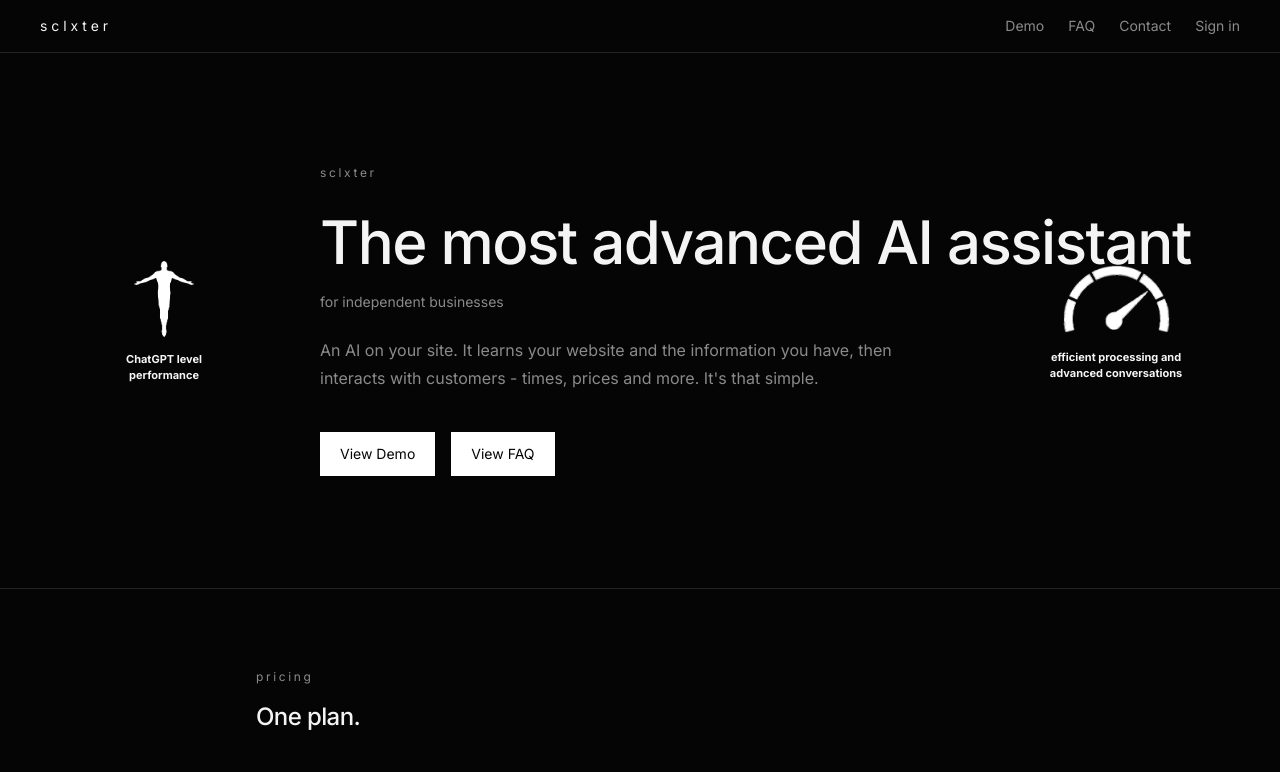
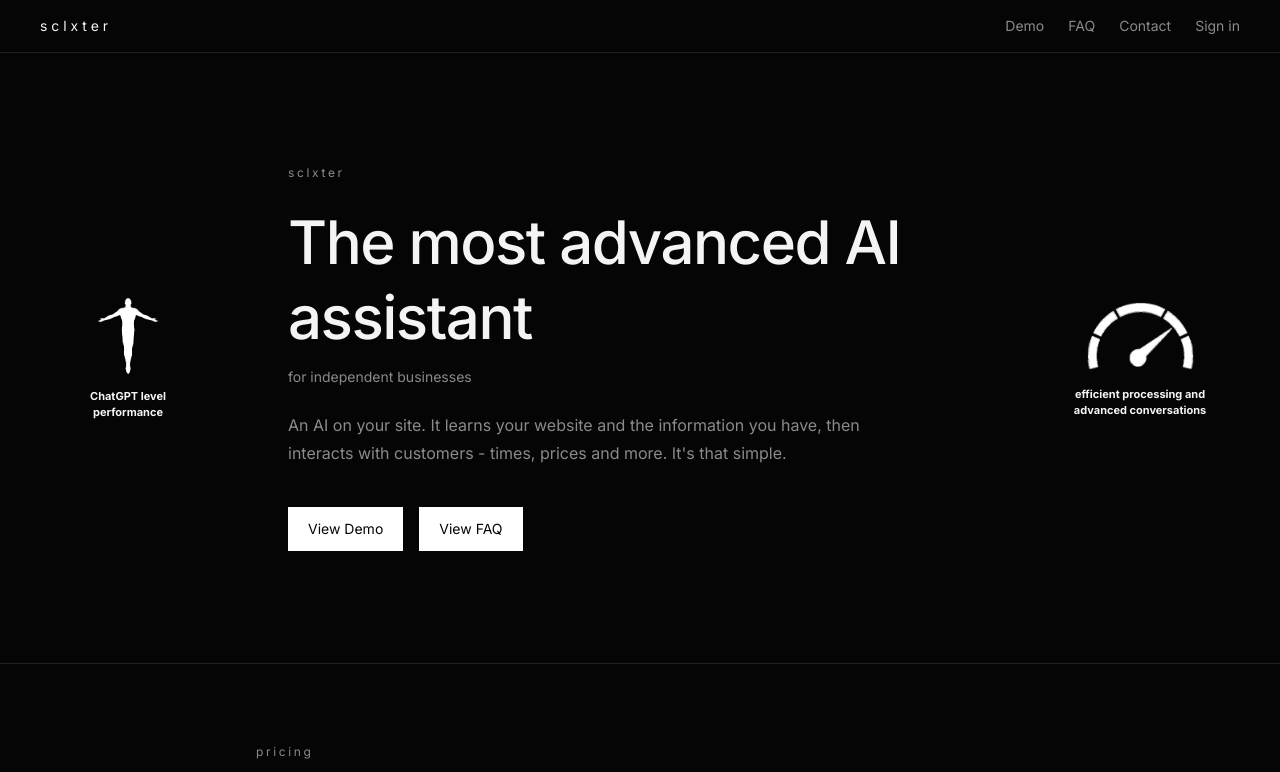
Before and after one commit to edwardsclaterx-web/sclxter, a Next.js app: page / in a window 1280 px wide. Shown: the top 772 px of the page. Built offline with nearby package versions, Linux system fonts and the light colour scheme; no server answers.

Commit message:
Keep original homepage centre; pin speedometer in the right gutter
Co-authored-by: sclater <sclater@me.com>

```diff
--- a/src/app/page.tsx
+++ b/src/app/page.tsx
@@ -13,20 +13,17 @@ export default async function Home() {
         showBuy={false}
       />
       <main className="flex-1">
-        <section className="py-16 md:py-24 lg:py-28">
-          <div className="grid w-full grid-cols-2 items-center gap-x-6 gap-y-10 px-5 md:px-8 lg:grid-cols-[minmax(0,1fr)_minmax(0,40rem)_minmax(0,1fr)]">
-            <div className="col-span-2 lg:col-start-2 lg:row-start-1">
+        <section className="relative">
+          <div className="mx-auto w-full max-w-3xl px-5 py-20 md:px-8 md:py-28">
             <p className="text-xs tracking-[0.22em] text-muted">sclxter</p>
             <h1 className="mt-6 text-4xl font-medium leading-tight tracking-tight md:text-6xl">
               The most advanced AI assistant
             </h1>
-              <p className="mt-3 text-sm text-muted">
-                for independent businesses
-              </p>
+            <p className="mt-3 text-sm text-muted">for independent businesses</p>
             <p className="mt-6 max-w-xl text-base leading-7 text-muted">
-                An AI on your site. It learns your website and the information
-                you have, then interacts with customers - times, prices and
-                more. It&apos;s that simple.
+              An AI on your site. It learns your website and the information you
+              have, then interacts with customers - times, prices and more.
+              It&apos;s that simple.
             </p>
             <div className="mt-10 flex flex-wrap gap-4">
               <Link
@@ -43,30 +40,59 @@ export default async function Home() {
               </Link>
             </div>
           </div>
-            <aside className="flex flex-col items-center justify-center text-center lg:col-start-1 lg:row-start-1">
+          <aside className="pointer-events-none absolute top-1/2 left-0 hidden w-[calc(50%-24rem)] -translate-y-1/2 justify-center px-3 lg:flex">
+            <div className="flex flex-col items-center text-center">
               <img
                 src="/hero-figure.png"
                 alt=""
                 width={80}
                 height={100}
-                className="h-16 w-auto sm:h-[4.5rem] lg:h-20"
+                className="h-16 w-auto lg:h-20"
               />
               <p className="mt-3 max-w-[8.5rem] font-sans text-[11px] font-bold leading-4 text-fg">
                 ChatGPT level performance
               </p>
+            </div>
           </aside>
-            <aside className="flex flex-col items-center justify-center text-center lg:col-start-3 lg:row-start-1">
+          <aside className="pointer-events-none absolute top-1/2 left-[calc(50%+24rem)] hidden w-[calc(50%-24rem)] -translate-y-1/2 justify-end pr-8 xl:pr-16 2xl:pr-24 lg:flex">
+            <div className="flex flex-col items-center text-center">
               <img
                 src="/hero-speed.png"
                 alt=""
                 width={120}
                 height={80}
-                className="h-16 w-auto sm:h-[4.5rem] lg:h-[4.75rem]"
+                className="h-16 w-auto lg:h-[4.75rem]"
               />
               <p className="mt-3 max-w-[9.5rem] font-sans text-[11px] font-bold leading-4 text-fg">
                 efficient processing and advanced conversations
               </p>
+            </div>
           </aside>
+          <div className="flex justify-around gap-6 px-5 pb-12 lg:hidden">
+            <div className="flex flex-col items-center text-center">
+              <img
+                src="/hero-figure.png"
+                alt=""
+                width={80}
+                height={100}
+                className="h-16 w-auto"
+              />
+              <p className="mt-3 max-w-[8.5rem] font-sans text-[11px] font-bold leading-4 text-fg">
+                ChatGPT level performance
+              </p>
+            </div>
+            <div className="flex flex-col items-center text-center">
+              <img
+                src="/hero-speed.png"
+                alt=""
+                width={120}
+                height={80}
+                className="h-16 w-auto"
+              />
+              <p className="mt-3 max-w-[9.5rem] font-sans text-[11px] font-bold leading-4 text-fg">
+                efficient processing and advanced conversations
+              </p>
+            </div>
           </div>
         </section>
 
```
Lines whose indentation alone changed are shown as unchanged.
